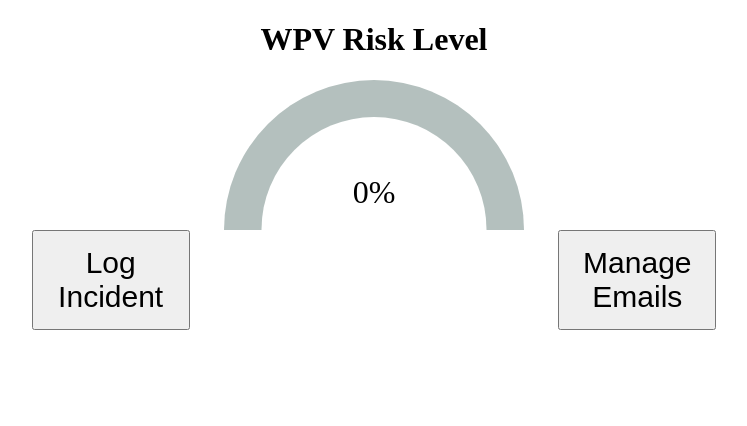
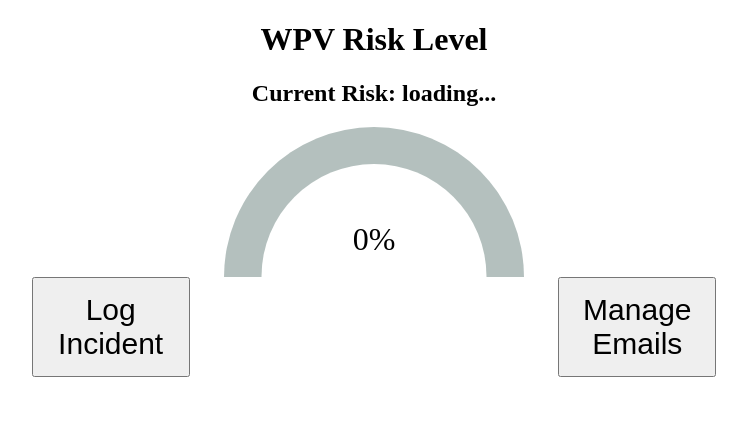
Before and after one commit to averybobbitt/workplace-violence-prediction-api, a Django app: template WorkplaceViolencePredictionAPI/API/templates/dial.html in a window 1280 px wide. Shown: the top 426 px of the page, without its empty margins (266-1013 px from the left). Run offline with Django 5.2, Linux system fonts and the light colour scheme; the template is opened without the code that fills it, so the values that code supplies are empty.

Commit message:
added yes/no display to dial page

```diff
--- a/WorkplaceViolencePredictionAPI/API/static/js/dial.js
+++ b/WorkplaceViolencePredictionAPI/API/static/js/dial.js
@@ -15,13 +15,16 @@ window.onload = function () {
     setInterval(() => {
         fetch("http://localhost:8000/api/model/latest").then((response) => {
             response.json().then((data) => {
+                let risk = data["wpvRisk"];
                 let probability = parseFloat(data["wpvProbability"]);
+
                 setGaugeValue(gaugeElement, probability.toFixed(2));
+                updateRisk(risk);
 
                 console.log(`Prediction ${data["id"]}: ${probability.toFixed(2)}`);
             });
         });
-    }, 5000);
+    }, 1000);
 };
 
 function setGaugeValue(gauge, value) {
@@ -29,6 +32,21 @@ function setGaugeValue(gauge, value) {
 
     gauge.querySelector(".gauge_fill").style.transform = `rotate(${value / 2}turn)`;
     gauge.querySelector(".gauge_percentage").innerText = Math.round(value * 100);
+}
+
+function updateRisk(risk) {
+    const element = document.getElementById("riskYN");
+
+    if (risk) {
+        element.innerText = "YES";
+        element.style.color = "red";
+    } else if (!risk) {
+        element.innerText = "NO";
+        element.style.color = "green";
+    } else {
+        element.innerText = "ERROR";
+        element.style.removeProperty("color");
+    }
 }
 
 function changeNum() {
--- a/WorkplaceViolencePredictionAPI/API/templates/dial.html
+++ b/WorkplaceViolencePredictionAPI/API/templates/dial.html
@@ -12,6 +12,7 @@
 
 <div class="header">
     <h1>WPV Risk Level</h1>
+    <h2>Current Risk: <span id="riskYN">loading...</span></h2>
 </div>
 
 <div class="gauge" id="demoGauge">
```
